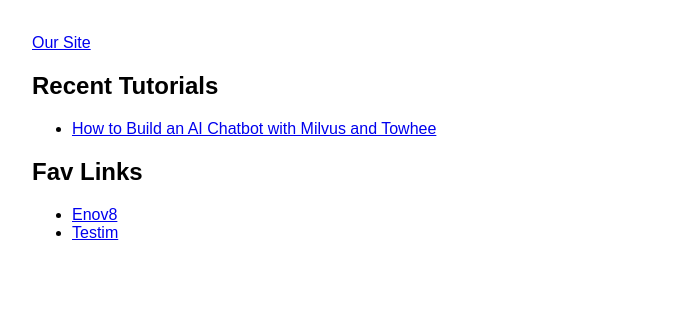
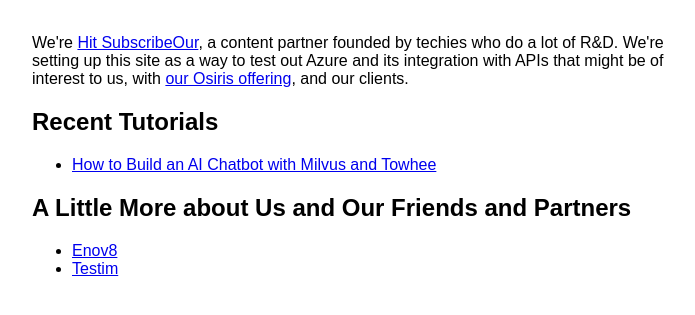
Before and after one commit to hit-subscribe/azure-site, a website: page src/index.html in a window 1280 px wide. Shown: the part 191-506 px from the top of the page, without its empty margins (288-983 px from the left). Drawn offline with Linux system fonts and the light colour scheme.

Commit message:
Update index.html

```diff
--- a/src/index.html
+++ b/src/index.html
@@ -12,14 +12,13 @@
 <body>
   <main>
     <h1>Hit Subscribe API Testing Zone</h1>
-    <p><a href="https://www.hitsubscribe.com/">Our Site</a></p>
+    <p>We're <a href="https://www.hitsubscribe.com/">Hit SubscribeOur</a>, a content partner founded by techies who do a lot of R&D.  We're setting up this site as a way to test out Azure and its integration with APIs that might be of interest to us, with <a href="https://hitsubscribe.com/osiris/">our Osiris offering</a>, and our clients.</p>
     <h2>Recent Tutorials</h2>
     <ul>
       <li><a href="https://zilliz.com/blog/how-to-build-ai-chatbot-with-Milvus-and-Towhee">How to Build an AI Chatbot with Milvus and Towhee</a></li>
-
     </ul>
 
-    <h2>Fav Links</h2>
+    <h2>A Little More about Us and Our Friends and Partners</h2>
     <ul>
       <li><a href="https://www.enov8.com/">Enov8</a></li>
       <li><a href="https://www.testim.io/">Testim</a></li>
```
